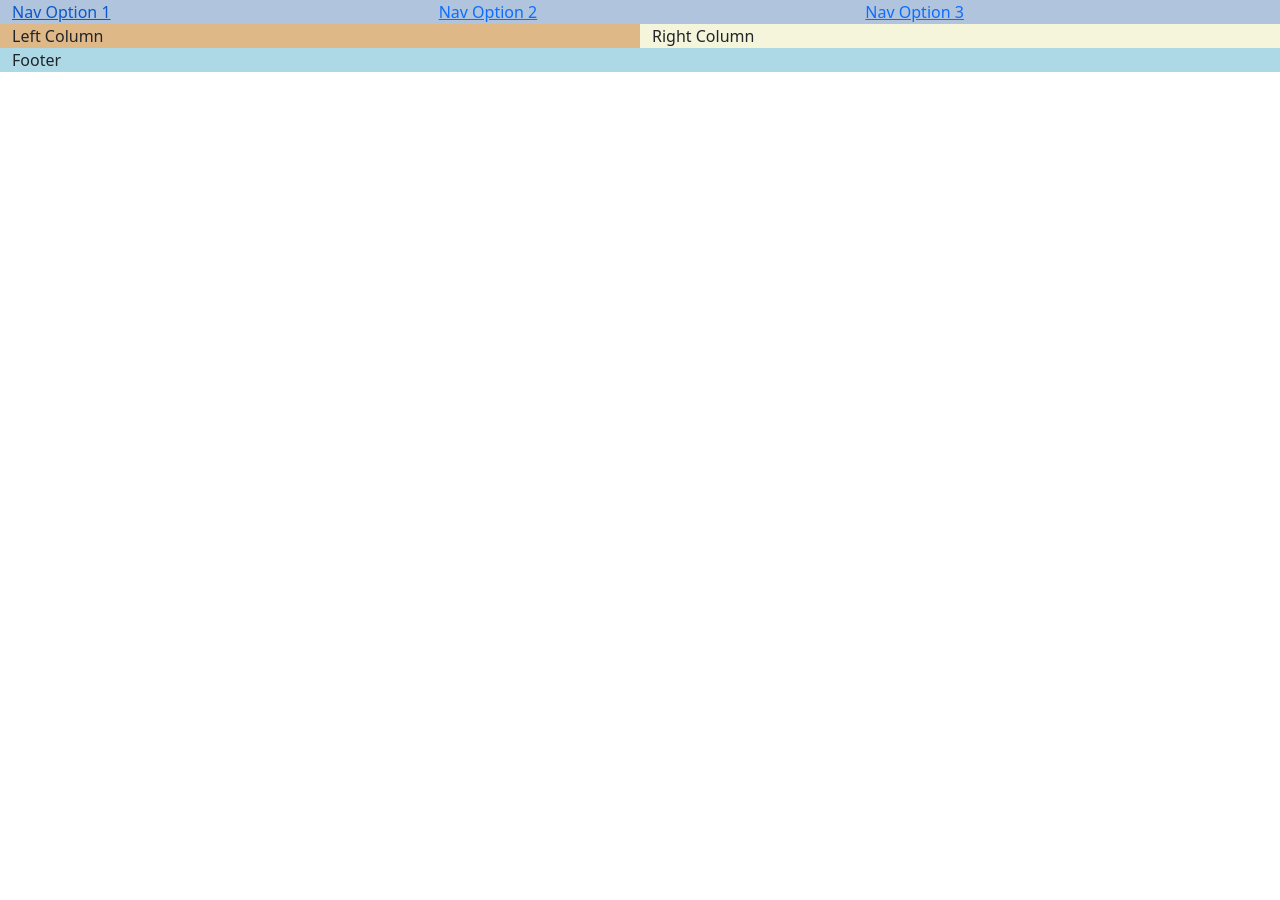
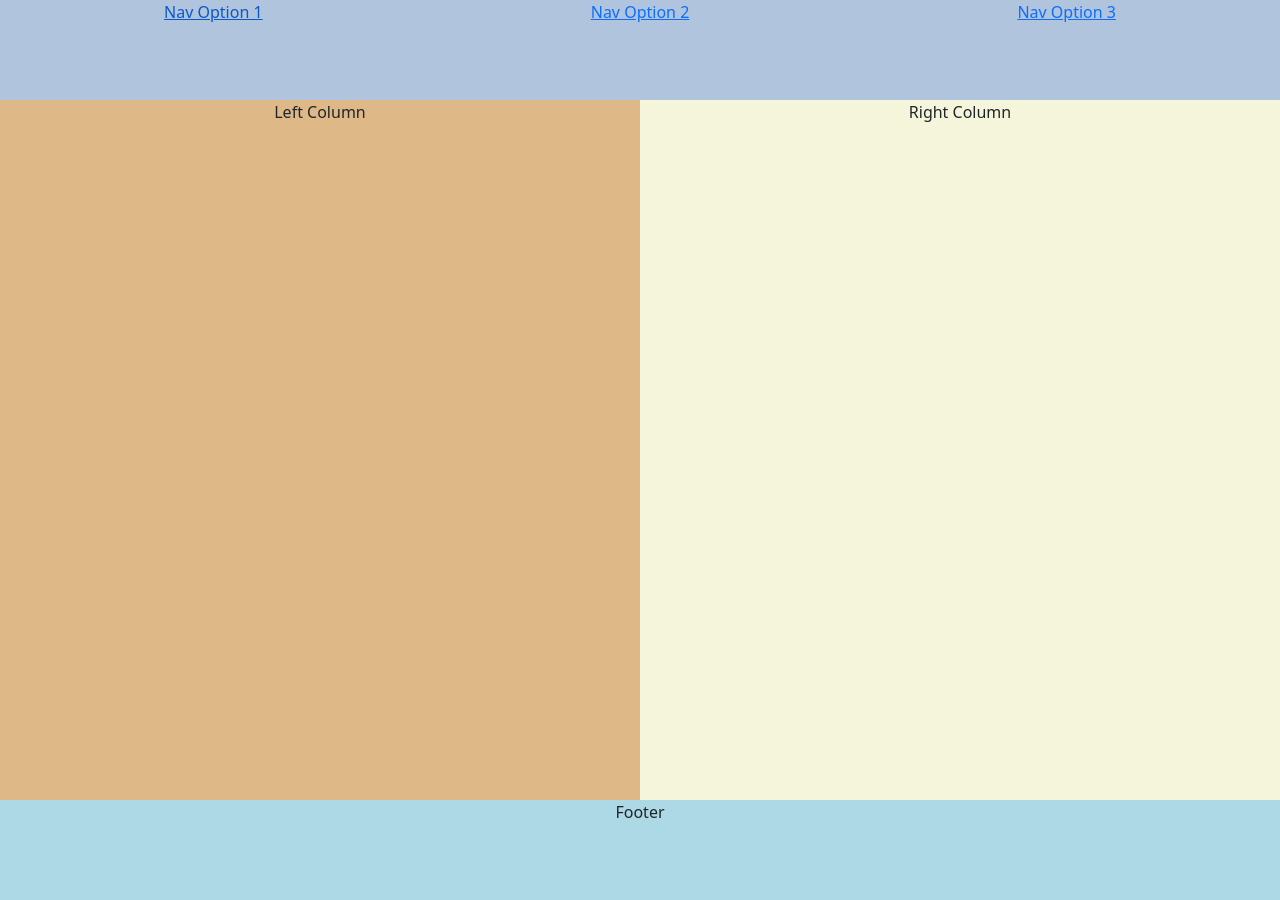
Before and after one commit to HellNOuez/collab1, a plain HTML site: page index.html in a window 1280 px wide. Before the commit the page ends 800 px from the top, so only its background shows below. Drawn offline with nearby package versions, Linux system fonts and the light colour scheme.

Commit message:
commited take home challenge

```diff
--- a/css/styles.css
+++ b/css/styles.css
@@ -1,15 +1,59 @@
 nav {
     background-color: lightsteelblue;
+    height: 100px;
 }
 
 #leftcolumn {
     background-color: burlywood;
+    height: 700px;
 }
 
 #rightcolumn {
     background-color: beige;
+    height: 700px;
 }
 
 footer {
     background-color: lightblue;
+    height: 100px;
 }
+
+/* breakpoints */
+ /* Small devices (landscape phones, 576px and up) */
+ @media only screen and (min-width: 576px) {
+    body {
+      background-color: red;
+    }
+
+  }
+
+   /* Medium devices (tablets, 768px and up) */
+  @media only screen and (min-width: 768px) {
+    body {
+      background-color: hotpink;
+    }
+
+  }
+
+   /* Large devices (desktops, 992px and up) */
+  @media only screen and (min-width: 992px) {
+    body {
+      background-color: green;
+    }
+
+  }
+
+   /* X-Large devices (large desktops, 1200px and up) */
+  @media only screen and (min-width: 1200px) {
+    body {
+      background-color: blue;
+    }
+
+  }
+
+   /* XX-Large devices (larger desktops, 1400px and up) */
+  @media only screen and (min-width: 1400px) {
+    body {
+      background-color: gold;
+    }
+  }
--- a/index.html
+++ b/index.html
@@ -14,28 +14,28 @@
     <div class="container-fluid">
 
         <nav class="row">
-          <a href="#navoption1" class="col-sm">
+          <a href="#navoption1" class="col-sm text-center">
             Nav Option 1
           </a>
-          <a href="#navoption2" class="col-sm">
+          <a href="#navoption2" class="col-sm text-center">
             Nav Option 2
           </a>
-          <a href="#navoption3" class="col-sm">
+          <a href="#navoption3" class="col-sm text-center">
             Nav Option 3
           </a>
         </nav>
 
         <div class="row">
-          <div class="col" id="leftcolumn">
+          <div class="col text-center" id="leftcolumn">
             Left Column
           </div>
-          <div class="col" id="rightcolumn">
+          <div class="col text-center" id="rightcolumn">
             Right Column
           </div>
         </div>
 
         <footer class="row">
-          <div class="col" id="footer">
+          <div class="col text-center" id="footer">
             Footer
           </div>
         </footer>
```
